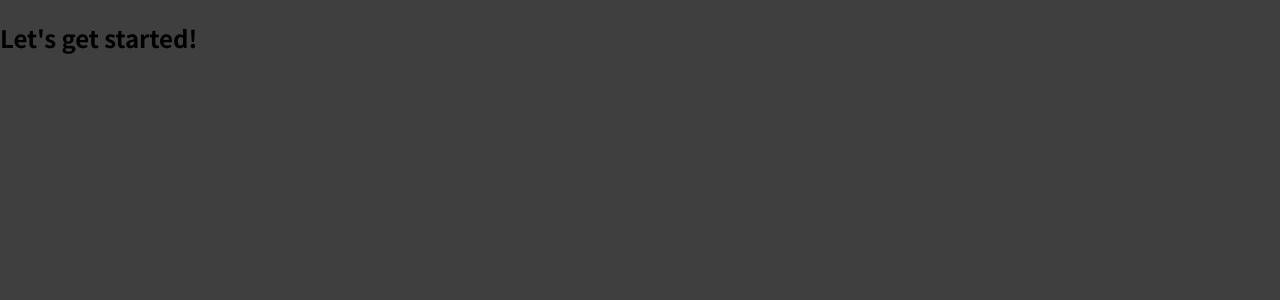
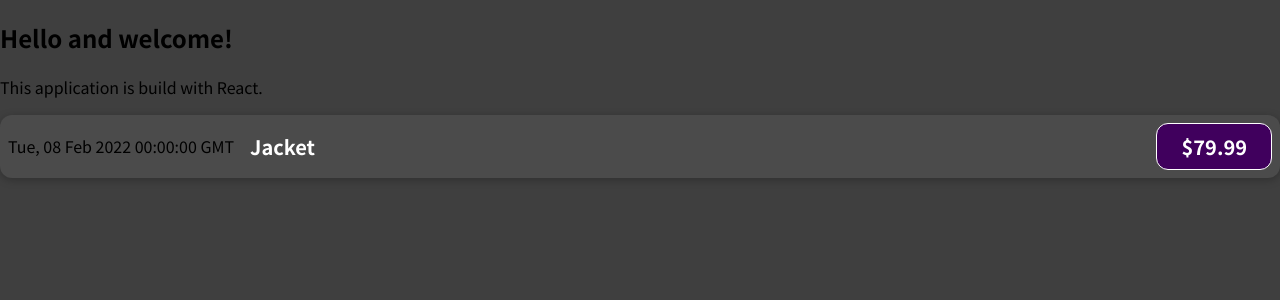
Before and after one commit to TedStanoev/expense-tracker, a JavaScript app: page / in a window 1280 px wide. Shown: the top 300 px of the page. Built offline with nearby package versions, Linux system fonts and the light colour scheme.

Commit message:
Create 'ExpenseItem' component.

```diff
--- a/src/App.js
+++ b/src/App.js
@@ -1,7 +1,11 @@
+import ExpenseItem from './components/ExpenseItem';
+
 function App() {
   return (
     <div>
-      <h2>Let's get started!</h2>
+      <h2>Hello and welcome!</h2>
+      <p>This application is build with React.</p>
+      <ExpenseItem />
     </div>
   );
 }
--- /dev/null
+++ b/src/components/ExpenseItem.css
@@ -0,0 +1,56 @@
+.expense-item {
+  display: flex;
+  justify-content: space-between;
+  align-items: center;
+  box-shadow: 0 2px 8px rgba(0, 0, 0, 0.25);
+  padding: 0.5rem;
+  margin: 1rem 0;
+  border-radius: 12px;
+  background-color: #4b4b4b;
+}
+
+.expense-item__description {
+  display: flex;
+  flex-direction: column;
+  gap: 1rem;
+  align-items: flex-end;
+  flex-flow: column-reverse;
+  justify-content: flex-start;
+  flex: 1;
+}
+
+.expense-item h2 {
+  color: #3a3a3a;
+  font-size: 1rem;
+  flex: 1;
+  margin: 0 1rem;
+  color: white;
+}
+
+.expense-item__price {
+  font-size: 1rem;
+  font-weight: bold;
+  color: white;
+  background-color: #40005d;
+  border: 1px solid white;
+  padding: 0.5rem;
+  border-radius: 12px;
+}
+
+@media (min-width: 580px) {
+  .expense-item__description {
+    flex-direction: row;
+    align-items: center;
+    justify-content: flex-start;
+    flex: 1;
+  }
+
+  .expense-item__description h2 {
+    font-size: 1.25rem;
+  }
+
+  .expense-item__price {
+    font-size: 1.25rem;
+    padding: 0.5rem 1.5rem;
+  }
+}
--- /dev/null
+++ b/src/components/ExpenseItem.js
@@ -0,0 +1,19 @@
+import "./ExpenseItem.css";
+
+function ExpenseItem() {
+  const date = new Date(2022, 1, 8);
+  const expenseTitle = 'Jacket';
+  const amount = 79.99;
+
+  return (
+    <div className="expense-item">
+      <div>{date.toUTCString()}</div>
+      <div className="expense-item__description">
+        <h2>{expenseTitle}</h2>
+        <div className="expense-item__price">${amount}</div>
+      </div>
+    </div>
+  );
+}
+
+export default ExpenseItem;
```
